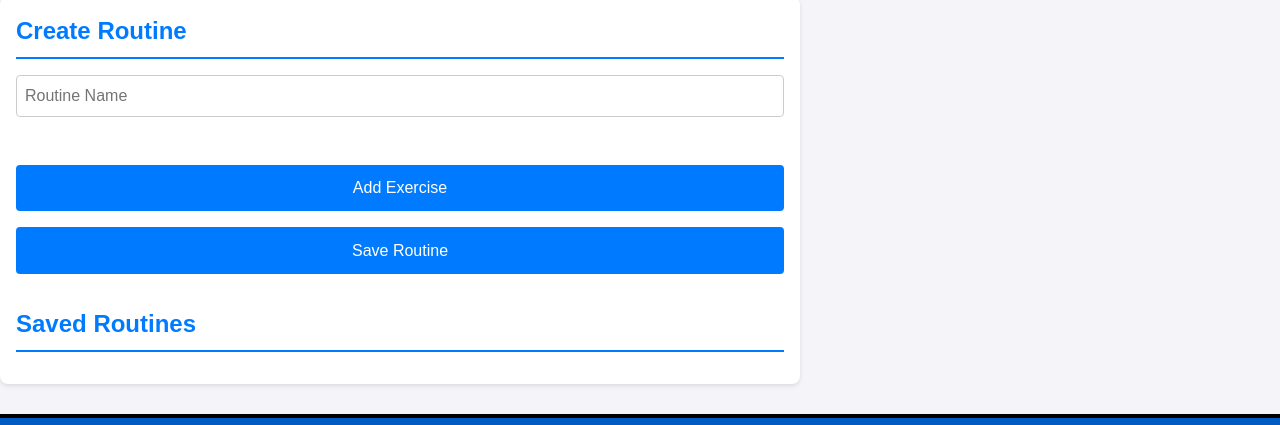
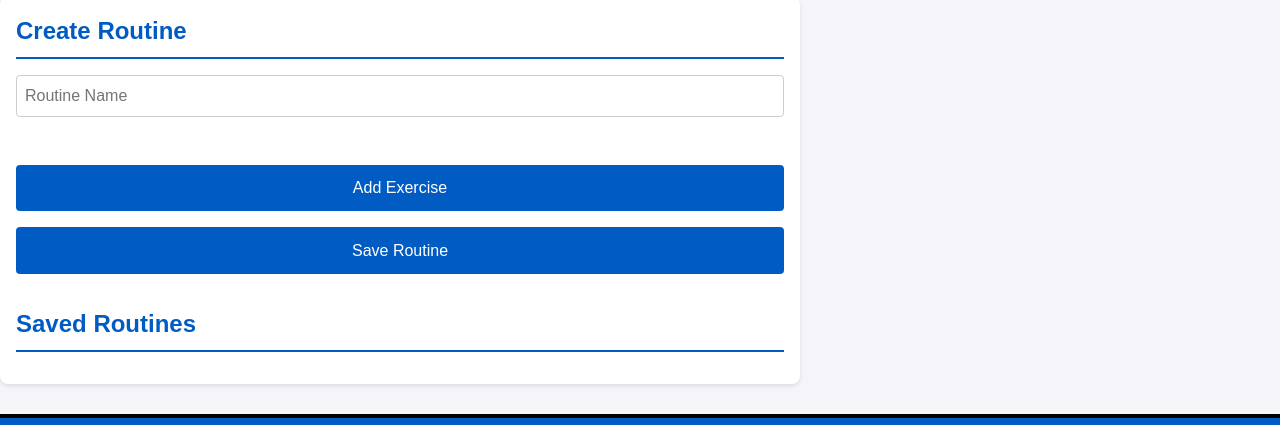
Before and after one commit to Hans912/GYMLOG, a plain HTML site: page frontend/routines.html in a window 1280 px wide. Shown: the part 139-564 px from the top of the page. Drawn offline with Linux system fonts and the light colour scheme; no server answers; sample sign-in values are in the browser's storage.

Commit message:
improved css

```diff
--- a/frontend/styles/account.css
+++ b/frontend/styles/account.css
@@ -80,7 +80,7 @@ body {
 
   .workout button {
     margin-top: 1rem;
-    background-color: #007bff;
+    background-color: #005BC3;
     color: white;
     border: none;
     padding: 0.5rem 1rem;
--- a/frontend/styles/routines.css
+++ b/frontend/styles/routines.css
@@ -53,9 +53,9 @@ body {
   }
 
   h2 {
-    color: #007bff;
+    color: #005BC3;
     margin-bottom: 1rem;
-    border-bottom: 2px solid #007bff;
+    border-bottom: 2px solid #005BC3;
     padding-bottom: 0.5rem;
   }
 
@@ -94,7 +94,7 @@ body {
   }
 
   button {
-    background-color: #007bff;
+    background-color: #005BC3;
     color: white;
     border: none;
     padding: 0.7rem 1rem;
--- a/frontend/styles/workout.css
+++ b/frontend/styles/workout.css
@@ -9,7 +9,7 @@ body {
 
   /* Header styling */
   header {
-    background-color: #007bff;
+    background-color: #005BC3;
     color: white;
     padding: 1rem;
     text-align: center;
@@ -30,9 +30,9 @@ body {
   }
 
   h2 {
-    color: #007bff;
+    color: #005BC3;
     margin-bottom: 1rem;
-    border-bottom: 2px solid #007bff;
+    border-bottom: 2px solid #005BC3;
     padding-bottom: 0.5rem;
   }
 
@@ -85,7 +85,7 @@ body {
   button {
     display: block;
     margin: 2rem auto 0 auto;
-    background-color: #007bff;
+    background-color: #005BC3;
     color: white;
     border: none;
     padding: 0.75rem 1.5rem;
```
